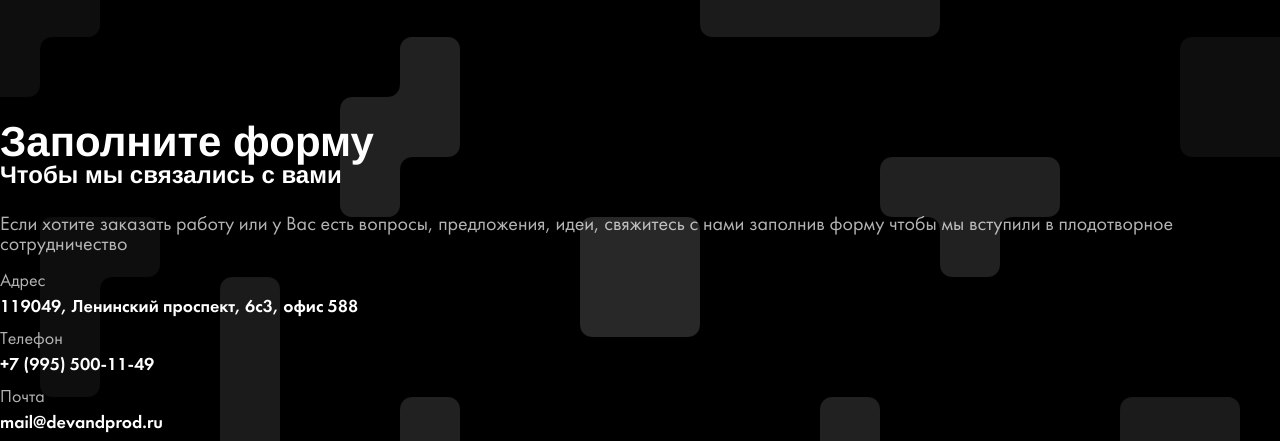
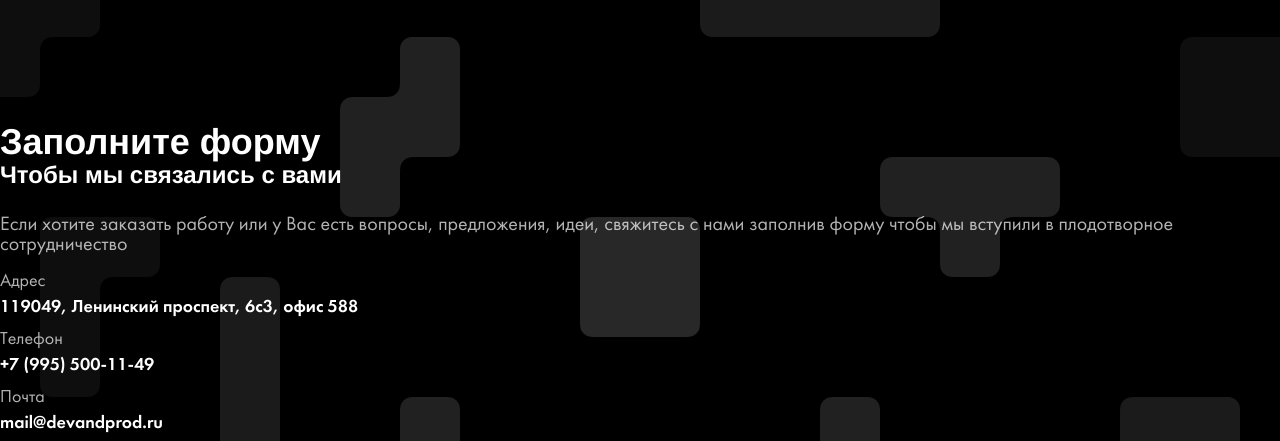
Before and after one commit to LeagueOfDevelopers/dap-landing, a plain HTML site: page index.html in a window 1280 px wide. Shown: the part 6700-7141 px from the top of the page. Drawn offline with nearby package versions, Linux system fonts and the light colour scheme; a script that the page names is missing.

Commit message:
Title size fix

```diff
--- a/index.html
+++ b/index.html
@@ -230,7 +230,7 @@
 
             <div class="columns medium-6 large-5 text-left small-text-center">
                 <div class="space-3"></div>
-                <h2 class="no-mg">Заполните форму</h2>
+                <h2 class="no-mg" style="font-size: 36px">Заполните форму</h2>
                 <h5>Чтобы мы связались с вами</h5>
                 <div class="space-2"></div>
                 <p class="translucent">Если хотите заказать работу или у Вас есть вопросы, предложения, идеи, свяжитесь с нами заполнив форму чтобы мы вступили в плодотворное сотрудничество</p>
```
